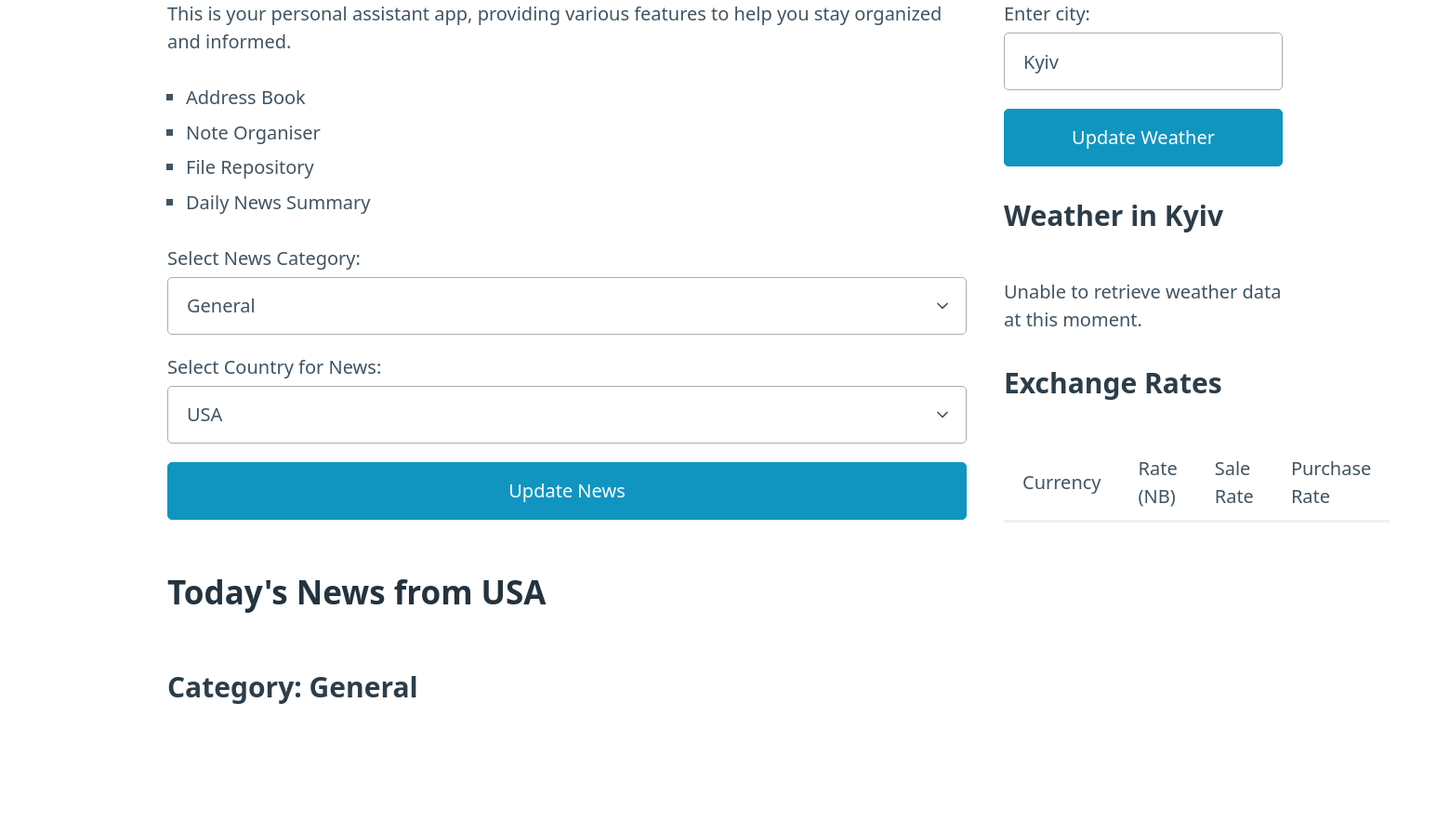
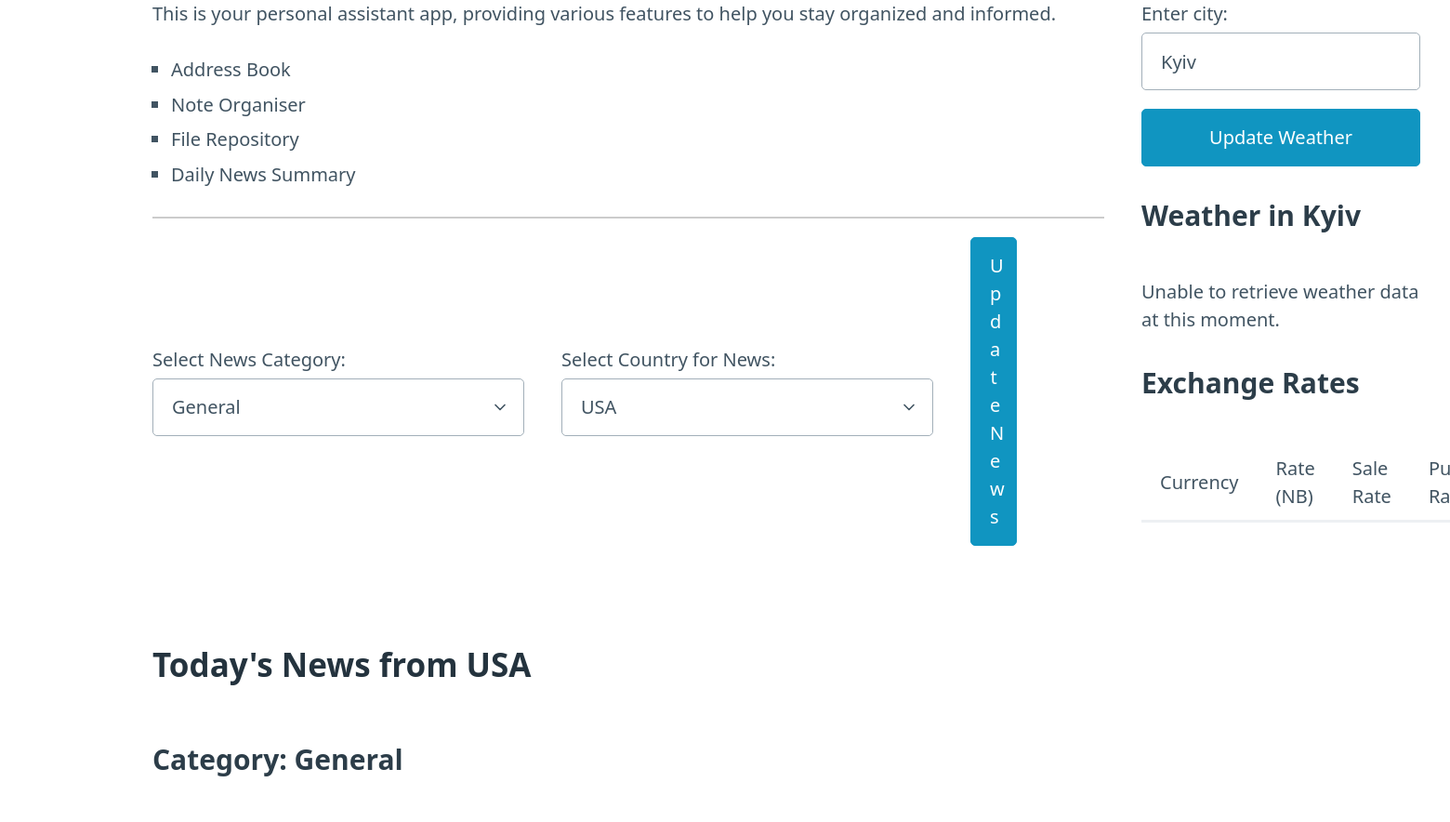
Before and after one commit to alex-nuclearboy/goit-py-web-project-team-8, a Django app: page /home/ in a window 1560 px wide; the page is wider, and only the part inside the window is pictured. Shown: the part 90-974 px from the top of that part at 93% size. Before the commit the page ends 847 px from the top of that part, so only its background shows below. Run offline with Django 5.2, Linux system fonts and the light colour scheme; data that the repository does not hold is empty.

Commit message:
Update the template to display on the full page

```diff
--- a/personal_assistant/newsapp/templates/newsapp/index.html
+++ b/personal_assistant/newsapp/templates/newsapp/index.html
@@ -57,19 +57,43 @@
             border-radius: 5px;
             text-decoration: none;
         }
-        .content-container {
+        .divider {
+            width: 100%;
+            height: 2px;
+            background-color: #ccc;
+            margin: 20px 0;
+        }
+        .news-container {
             display: flex;
-            flex-wrap: wrap;
-            max-width: 1200px;
-            margin: auto;
+            align-items: center;
+            margin-top: 20px;
+            gap: 10px;
         }
-        main {
-            flex: 3;
-            padding-right: 20px;
+        .news-container label,
+        .news-container select {
+            margin-right: 10px;
         }
-        aside {
-            flex: 1;
-            min-width: 300px;
+        .news-container div {
+            display: flex;
+            flex-direction: column;
+            margin-right: 20px;
+        }
+        .news-container button {
+            margin-right: 10px;
+            align-self: flex-end;
+        }
+        .news-form {
+            display: flex;
+            gap: 20px;
+            align-items: center;
+            }
+        .form-group {
+            display: flex;
+            flex-direction: column;
+            width: 400px;
+        }
+        .submit-button {
+            width: 50px;
         }
     </style>
 </head>
@@ -119,28 +143,32 @@
                 <li>{{ translations.file_repository }}</li>
                 <li>{{ translations.daily_news_summary }}</li>
             </ul>
+            <div class="divider"></div>
 
-            <div style="margin-top: 20px;">
-                <form method="GET" action="{% url 'newsapp:index' %}">
+            <div class="news-container">
+                <form method="GET" action="{% url 'newsapp:index' %}" class="news-form">
                     <input type="hidden" name="city" value="{{ selected_city }}">
+
+                    <div class="form-group">
                         <label for="category">{{ translations.select_news_category }}</label>
                         <select id="category" name="category">
                             {% for category in categories %}
                             <option value="{{ category }}" {% if category == selected_category %}selected{% endif %}>{{ category|title }}</option>
                             {% endfor %}
                         </select>
+                    </div>
 
+                    <div class="form-group">
                         <label for="country">{{ translations.select_news_country }}</label>
                         <select id="country" name="country">
                             {% for code, name in countries.items %}
                                 <option value="{{ code }}" {% if code == selected_country %}selected{% endif %}>{{ name }}</option>
                             {% endfor %}
                         </select>
-
-                    <button type="submit">{{ translations.update_news }}</button>
+                    </div>
+                    <button type="submit" class="submit-button">{{ translations.update_news }}</button>
                 </form>
             </div>
-
             <h2>{{ translations.todays_news_from }} {{ selected_country_name }}</h2>
             <h3>{{ translations.category }}: {{ selected_category|title }}</h3>
             <ul>
```
Lines whose indentation alone changed are shown as unchanged.
